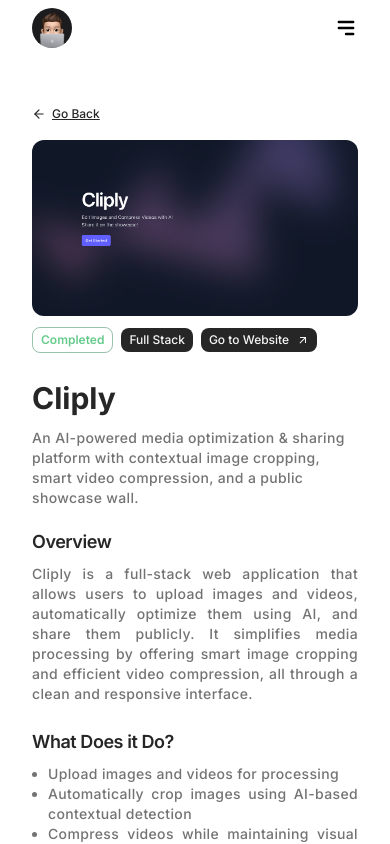
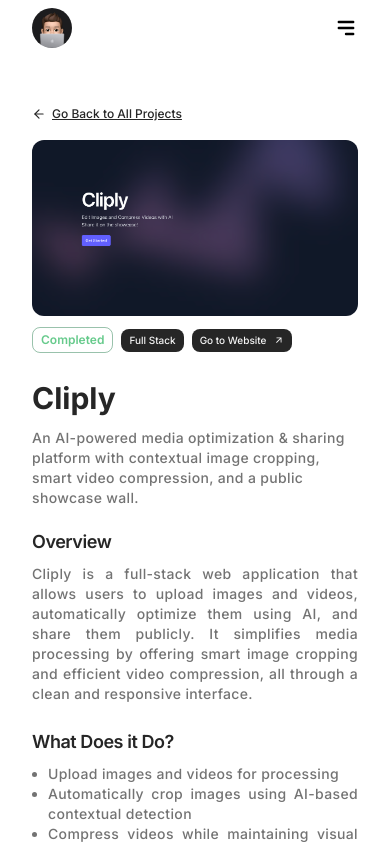
Before and after one commit to ShahuKor/Portfolio, a Next.js app: page /projects/cliply in a window 390 px wide. Shown: the top 844 px of the page. Built offline with nearby package versions, Linux system fonts and the light colour scheme.

Commit message:
Fix Badge responsive mobile width issue on the projects page

```diff
--- a/app/projects/[slug]/page.tsx
+++ b/app/projects/[slug]/page.tsx
@@ -45,7 +45,7 @@
                     <path d="M19 12H5" />
                     <path d="M12 19l-7-7 7-7" />
                   </svg>
-                  Go Back
+                  Go Back to All Projects
                 </button>
               </Link>
             </div>
@@ -71,12 +71,12 @@
               {project.status}
             </div>
 
-            <div className="rounded-lg bg-neutral-800 px-2 py-1 text-xs font-medium text-neutral-100 md:text-sm dark:bg-neutral-200 dark:text-neutral-800">
+            <div className="rounded-lg bg-neutral-800 px-2 py-1 text-[10px] font-medium text-neutral-100 md:text-sm dark:bg-neutral-200 dark:text-neutral-800">
               {project.type}
             </div>
             {project?.website && (
               <Link href={project.website}>
-                <div className="flex items-center gap-2 rounded-lg bg-neutral-800 px-2 py-1 text-xs font-medium text-neutral-100 md:text-sm dark:bg-neutral-200 dark:text-neutral-800">
+                <div className="flex items-center gap-2 rounded-lg bg-neutral-800 px-2 py-1 text-[10px] font-medium text-neutral-100 md:text-sm dark:bg-neutral-200 dark:text-neutral-800">
                   Go to Website
                   <MdArrowOutward />
                 </div>
--- a/components/work-experience.tsx
+++ b/components/work-experience.tsx
@@ -32,7 +32,7 @@
     name: "Spanish Point Technologies Ltd.",
     role: "Software Engineering Intern",
     description:
-      "Contributing to client-facing projects across software development, AI and cloud using Microsoft Azure, TypeScript, Python, and React in an agile delivery environment.",
+      "Contributing to client-facing projects across software development and Testing using Microsoft Azure, TypeScript and React in an agile delivery environment.",
     workedfrom: "May '26",
     workedto: "Present",
     location: "Dublin",
```
